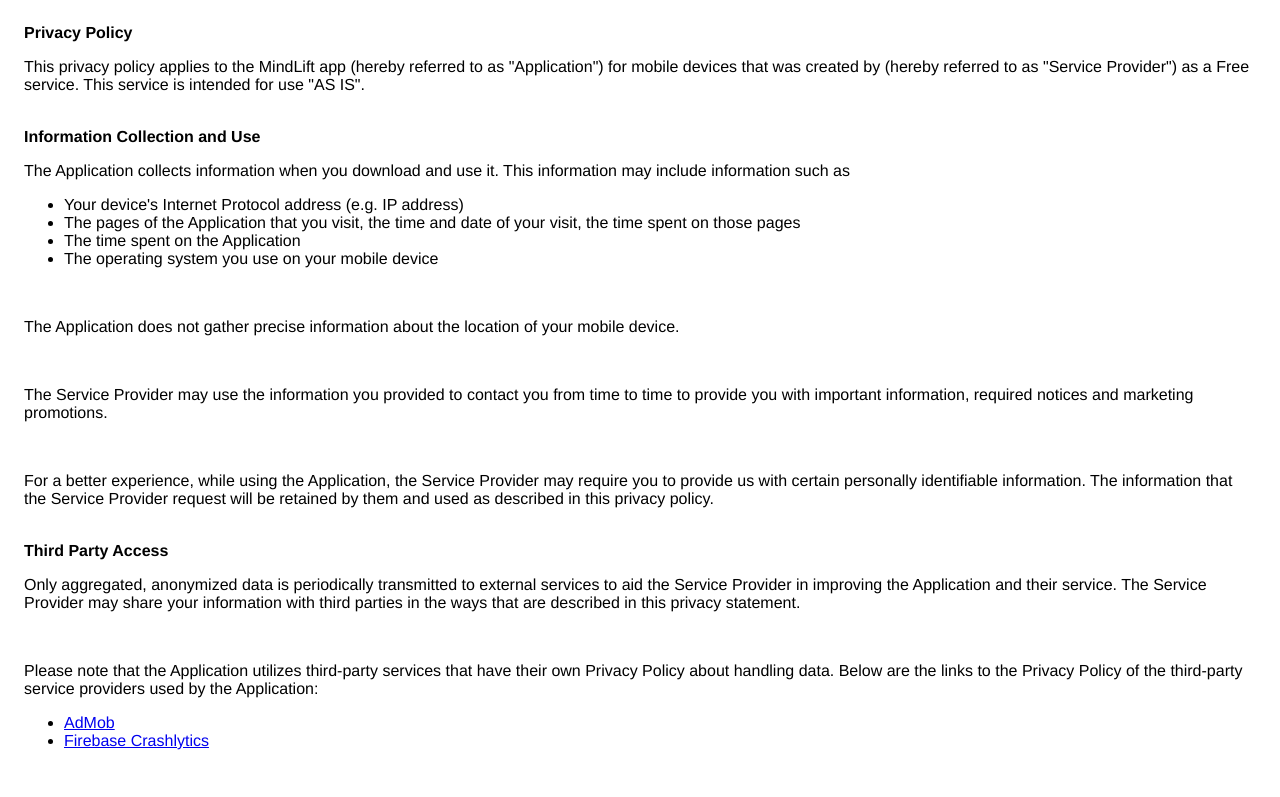
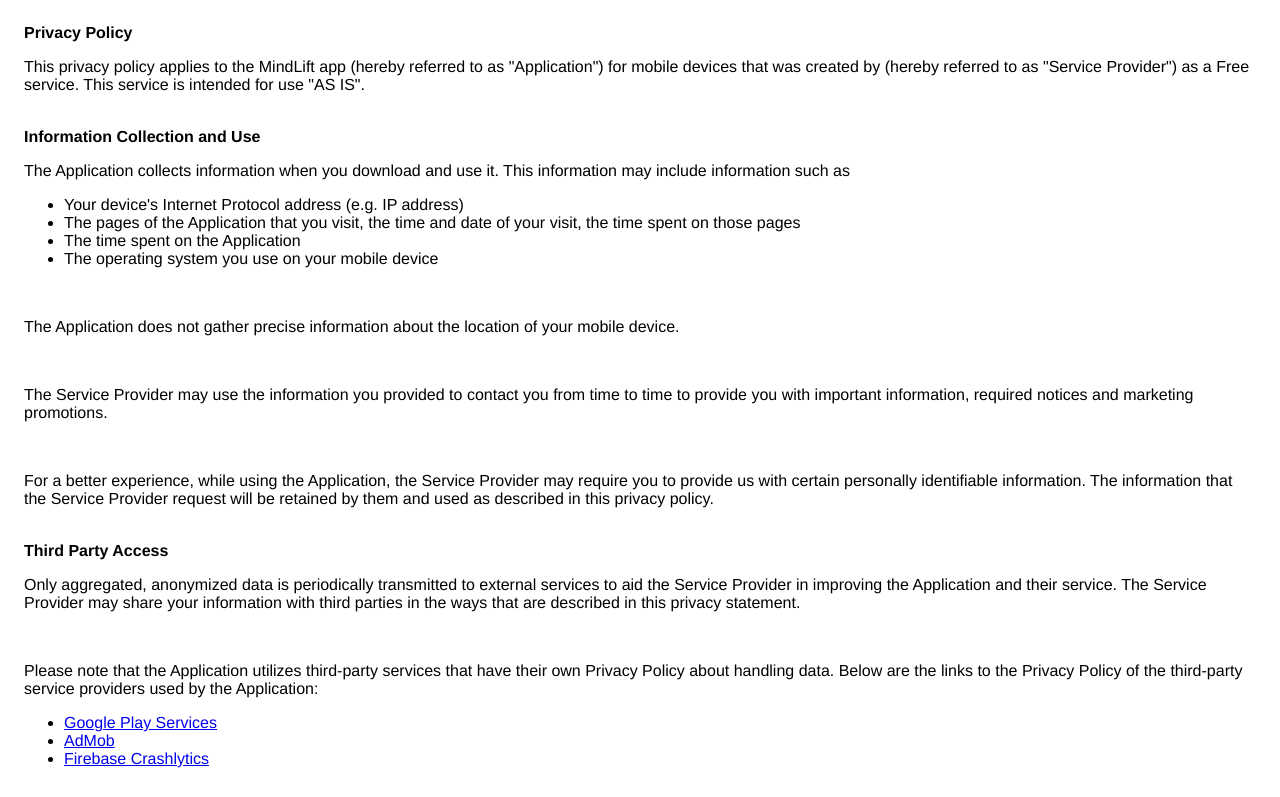
Before and after one commit to esakkiappan444/InvestGuide-Pro, a plain HTML site: page index.html in a window 1280 px wide. Shown: the top 797 px of the page. Drawn offline with Linux system fonts and the light colour scheme.

Commit message:
Update index.html

```diff
--- a/index.html
+++ b/index.html
@@ -56,6 +56,8 @@
             handling data. Below are the links to the Privacy Policy of the third-party service providers used by the
             Application:</p>
         <ul>
+            <li><a href="https://www.google.com/policies/privacy/" target="_blank" rel="noopener noreferrer">Google Play
+                    Services</a></li>
             <li><a href="https://support.google.com/admob/answer/6128543?hl=en" target="_blank"
                     rel="noopener noreferrer">AdMob</a></li>
             <li><a href="https://firebase.google.com/support/privacy/" target="_blank"
@@ -101,7 +103,6 @@
     <p>If you have any questions regarding privacy while using the Application, or have questions about the practices,
         please contact the Service Provider via email at esakkiappanblog@gmail.com.</p>
     <hr>
-
-</body>
+  </body>
 
 </html>
```
